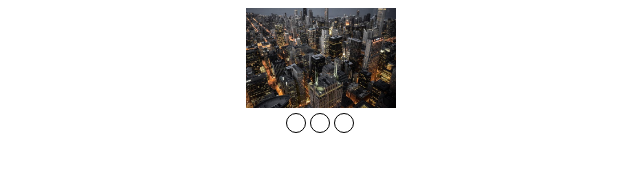
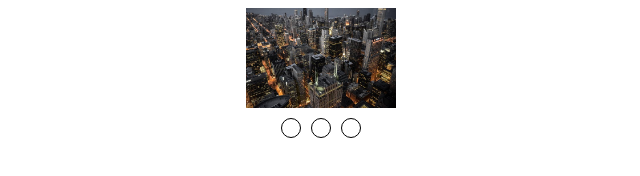
Before and after one commit to theghall/odin-css-slider, a plain HTML site: page index.html in a window 1280 px wide. Shown: the full height of the page, 319-959 px from the left. Drawn offline with Linux system fonts and the light colour scheme.

Commit message:
Refactor to show which photo is displayed

```diff
--- a/assets/css/style.css
+++ b/assets/css/style.css
@@ -9,15 +9,6 @@
   margin: 0 auto;
 }
 
-.controls {
-  width: 150px;
-  height: 30px;
-  margin: 0 auto;
-  margin-top: 5px;
-  transform: translateX(40px);
-}
-
-.photo,
 .photo img {
   position: absolute;
   opacity: 0;
@@ -29,13 +20,16 @@
 #photo1 img {
   z-index: 1;
   opacity: 1;
-  transition: opacity .6s;
 }
 
 div:target,
 div:target img {
   opacity: 1;
-  z-index: 2;
+  z-index: 1;
+}
+
+div:target [id^="button-photo"] {
+  background: #000;
 }
 
 [id^="button-photo"] {
@@ -43,9 +37,18 @@ div:target img {
   height: 20px;
   border: 1px solid black;
   border-radius: 50%;
-  display: inline-block;
+  position: absolute;
+  top: 110px;
 }
 
-[id^="button-photo"]:active {
-  background: #000;
+#button-photo1 {
+  left: 35px;
 }
+
+#button-photo2 {
+  left: 65px;
+}
+
+#button-photo3 {
+  left: 95px;
+}
--- a/index.html
+++ b/index.html
@@ -9,19 +9,17 @@
   <body>
     <div class="pic-strip">
       <div id="photo1" class="photo">
+        <a id="first-photo" href="#photo1"><div id="button-photo1"></div></a>
         <img width="150" height="100" src="assets/graphics/pexels-photo-1036657.jpeg" alt="city skyline">
       </div>
       <div id="photo2" class="photo">
+        <a href="#photo2"><div id="button-photo2"></div></a>
         <img width="150" height="100" src="assets/graphics/pexels-photo-936722.jpeg" alt="city skyline">
       </div>
       <div id="photo3" class="photo">
+        <a href="#photo3"><div id="button-photo3"></div></a>
         <img width="150" height="100" src="assets/graphics/pexels-photo-692103.jpeg" alt="city skyline">
       </div>
     </div>
-    <div class="controls">
-      <a id="first-photo" href="#photo1"><div id="button-photo1"></div></a>
-      <a href="#photo2"><div id="button-photo2"></div></a>
-      <a href="#photo3"><div id="button-photo3"></div></a>
-    </div>
   </body>
 </html>
```
